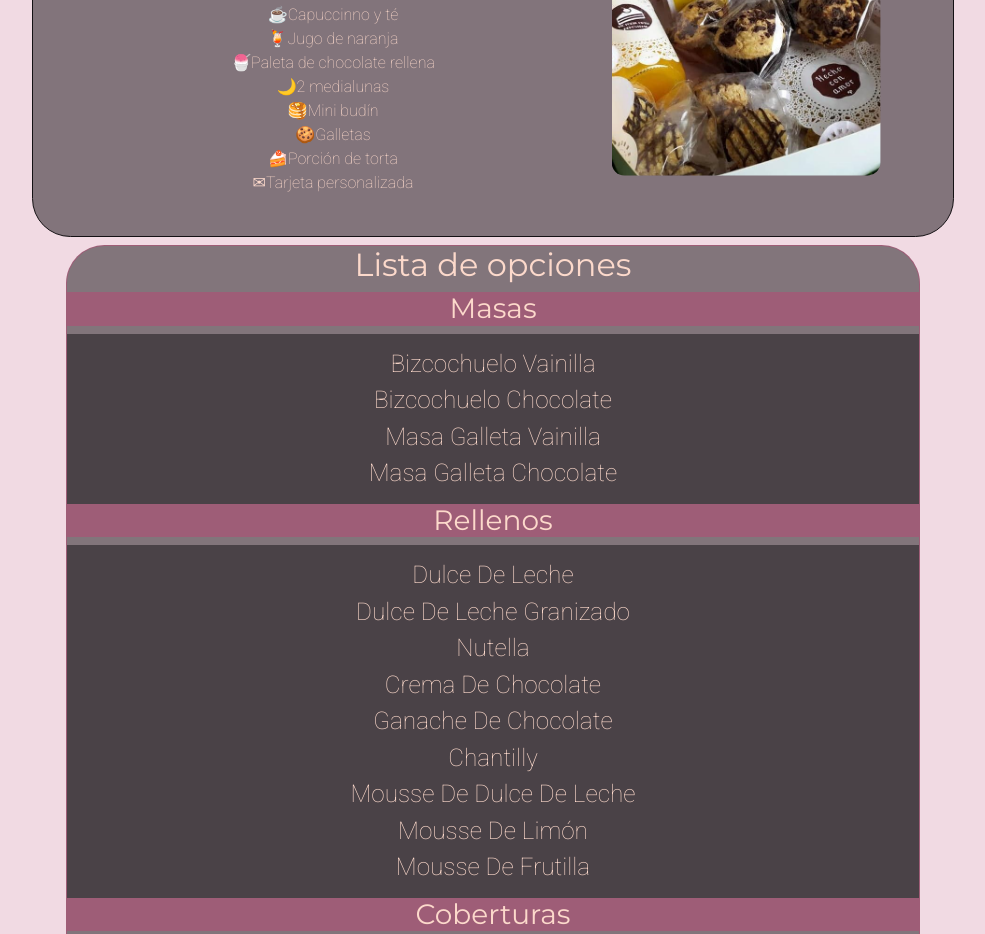
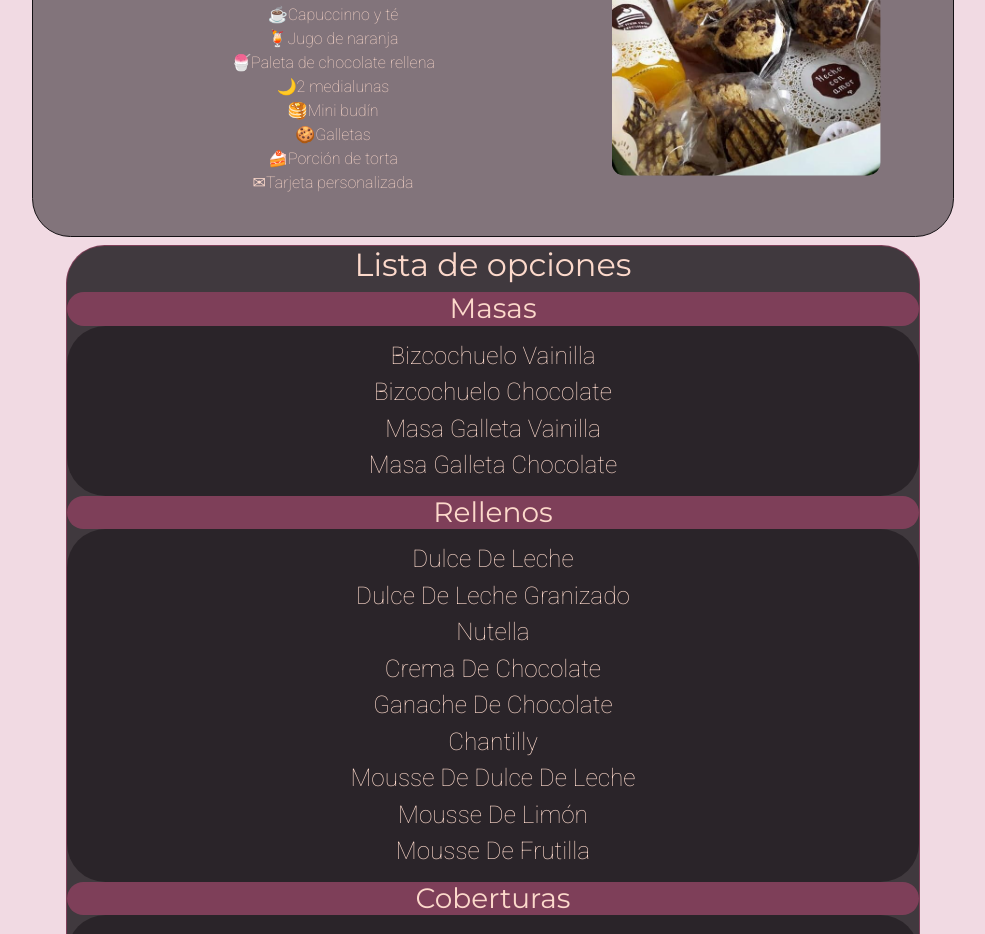
Before and after one commit to lemamariana/repovicortiz, a website: page productos.html in a window 1280 px wide. Shown: the part 1503-2437 px from the top of the page, without its empty margins (147-1132 px from the left). Drawn offline with nearby package versions, Linux system fonts and the light colour scheme; a web font is replaced by a local one.

Commit message:
Arreglo algunos colores

```diff
--- a/scss/productos/_listaproductos.scss
+++ b/scss/productos/_listaproductos.scss
@@ -1,8 +1,8 @@
 @import'../variables';
 
 #listaproductos{
-    background-color: rgba(20, 17, 20, 0.5);
-    color: #FCD9CB;
+    background-color: rgba(nth($color, 1),0.8);
+    color: nth($color, 4 );
     border-radius: 3vw;
     font-size: 1.4vw;
     text-align: center;
@@ -19,11 +19,14 @@
         h3{
             background-color: rgba(nth($list: $color, $n:6),0.5);
             animation: backInRight 2s;
+            margin: 0;
+            border-radius: 3vw;
         }
 
         .lista{
             background-color: rgba(nth($list: $color, $n:1),0.5);
             padding:1.5vh;
+            border-radius: 3vw;
 
             li{
                 list-style-type: none;
```
Also changed, not shown: css/style.css, 1 other file.
